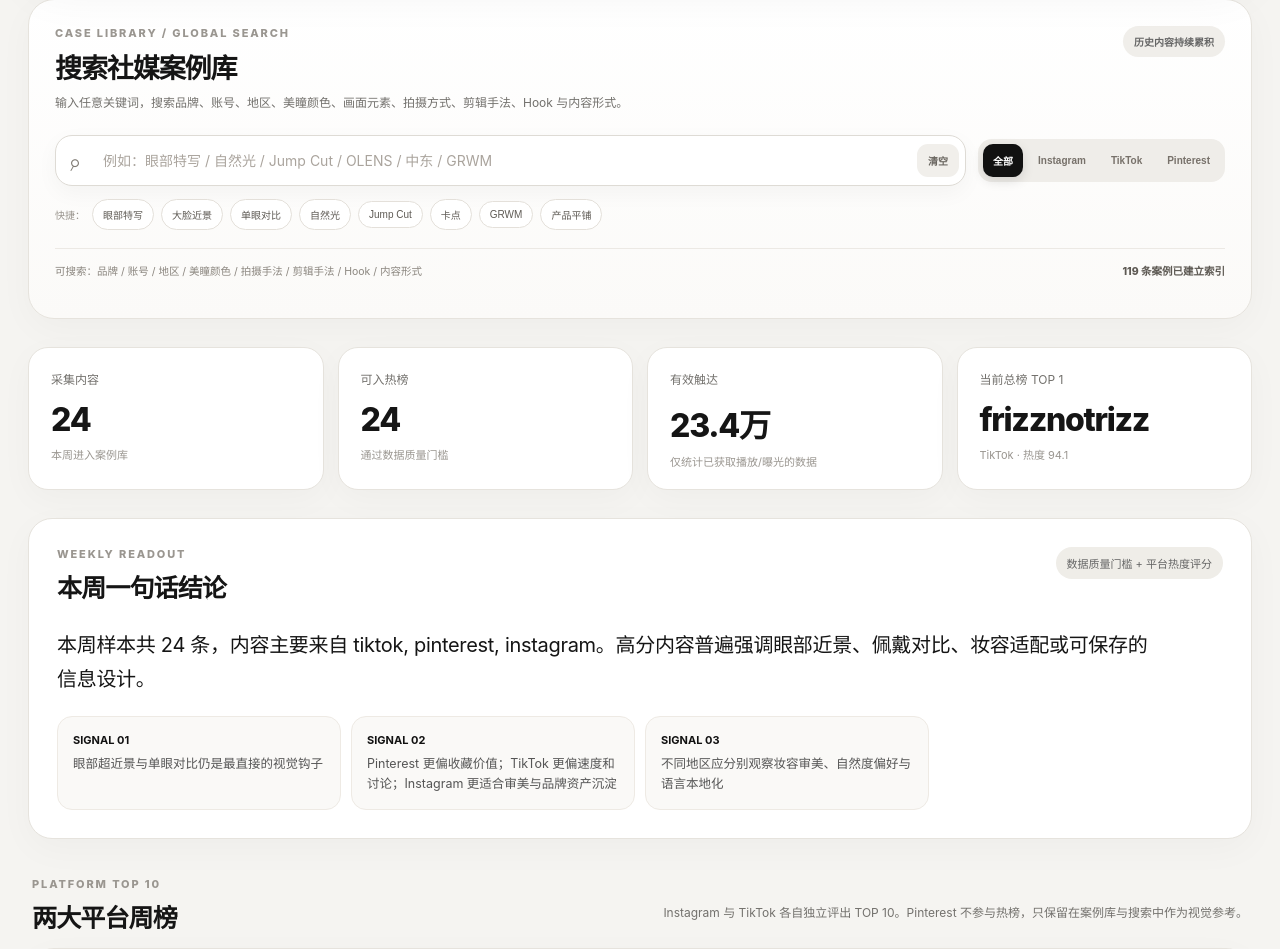
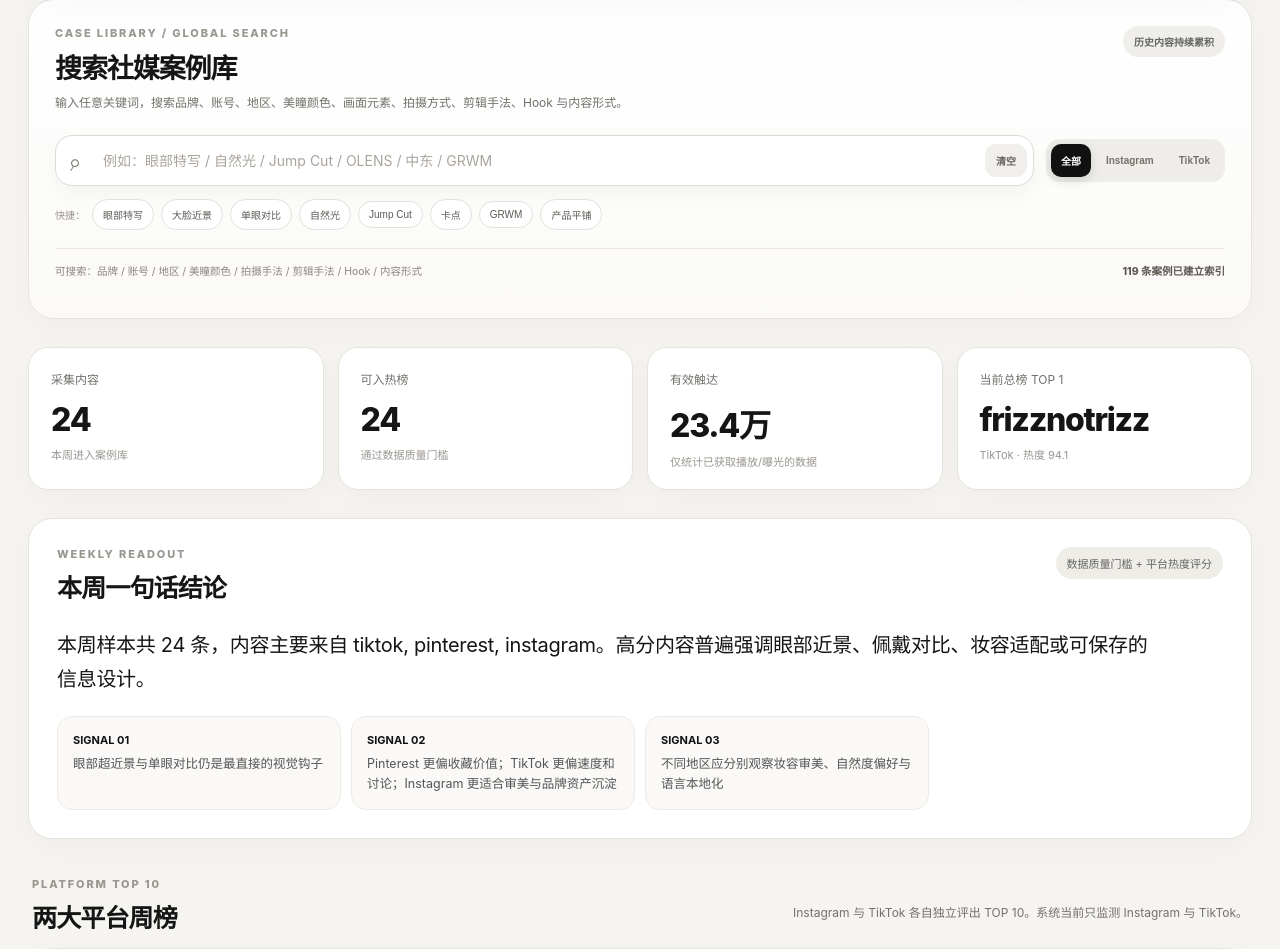
Before and after one commit to chaojiqiao-dotcom/lens-social-radar, a plain HTML site: page docs/index.html in a window 1280 px wide. Shown: the part 308-1257 px from the top of the page. Drawn offline with Linux system fonts and the light colour scheme.

Commit message:
ui: remove Pinterest search filter and references

```diff
--- a/docs/index.html
+++ b/docs/index.html
@@ -48,7 +48,6 @@
             <button class="active" type="button" data-search-platform="all">全部</button>
             <button type="button" data-search-platform="instagram">Instagram</button>
             <button type="button" data-search-platform="tiktok">TikTok</button>
-            <button type="button" data-search-platform="pinterest">Pinterest</button>
           </div>
         </div>
         <div class="quick-searches" aria-label="快捷搜索">
@@ -86,7 +85,7 @@
             <div class="eyebrow">PLATFORM TOP 10</div>
             <h2>两大平台周榜</h2>
           </div>
-          <p>Instagram 与 TikTok 各自独立评出 TOP 10。Pinterest 不参与热榜，只保留在案例库与搜索中作为视觉参考。</p>
+          <p>Instagram 与 TikTok 各自独立评出 TOP 10。系统当前只监测 Instagram 与 TikTok。</p>
         </div>
         <div id="platformBoards" class="platform-boards"></div>
       </section>
@@ -97,7 +96,7 @@
             <div class="eyebrow">OVERALL TOP 3 / DEEP DIVE</div>
             <h2>综合总榜前三</h2>
           </div>
-          <p>总榜只从 Instagram 与 TikTok 的合格热榜样本中产生。Pinterest 不参与总榜；AI 画面/剪辑分析也不混入热度分。</p>
+          <p>总榜只从 Instagram 与 TikTok 的合格热榜样本中产生。综合总榜仅比较 Instagram 与 TikTok；AI 画面/剪辑分析不混入热度分。</p>
         </div>
         <div id="podium" class="podium-grid"></div>
       </section>
```
